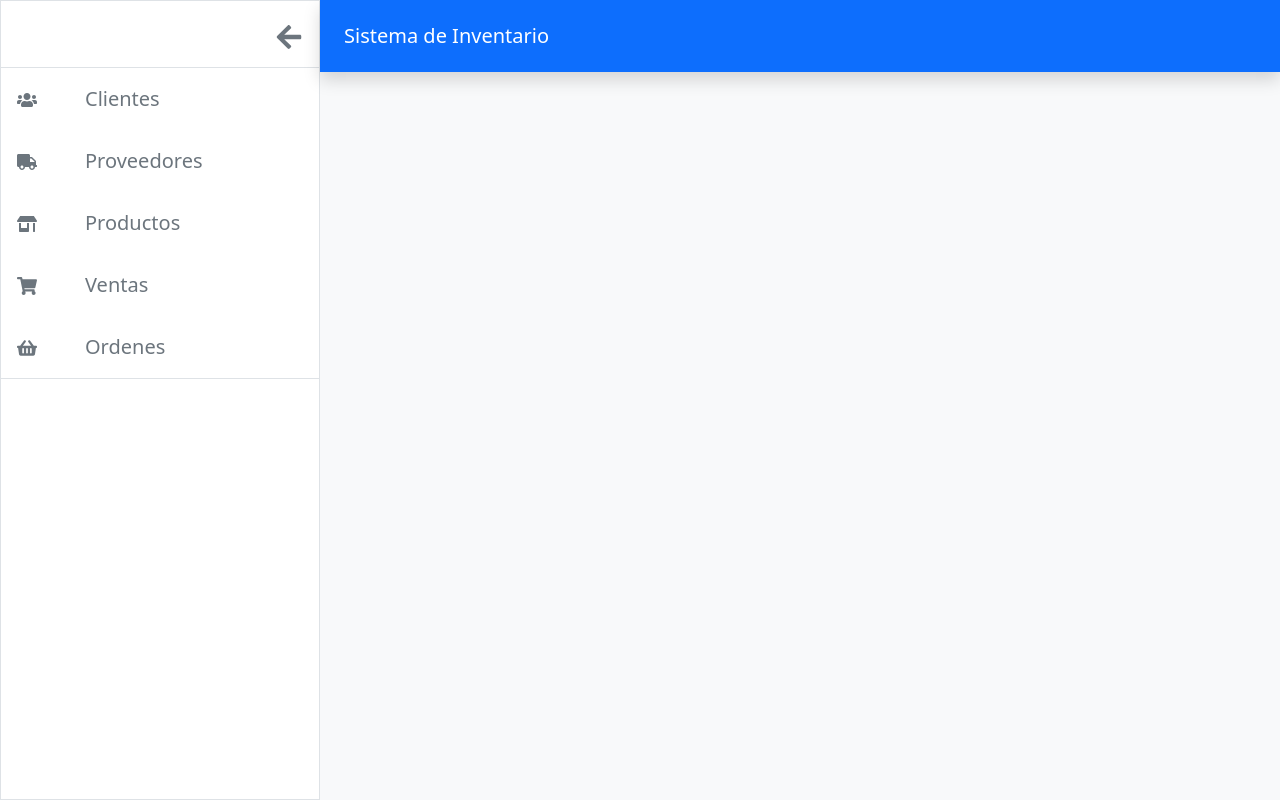
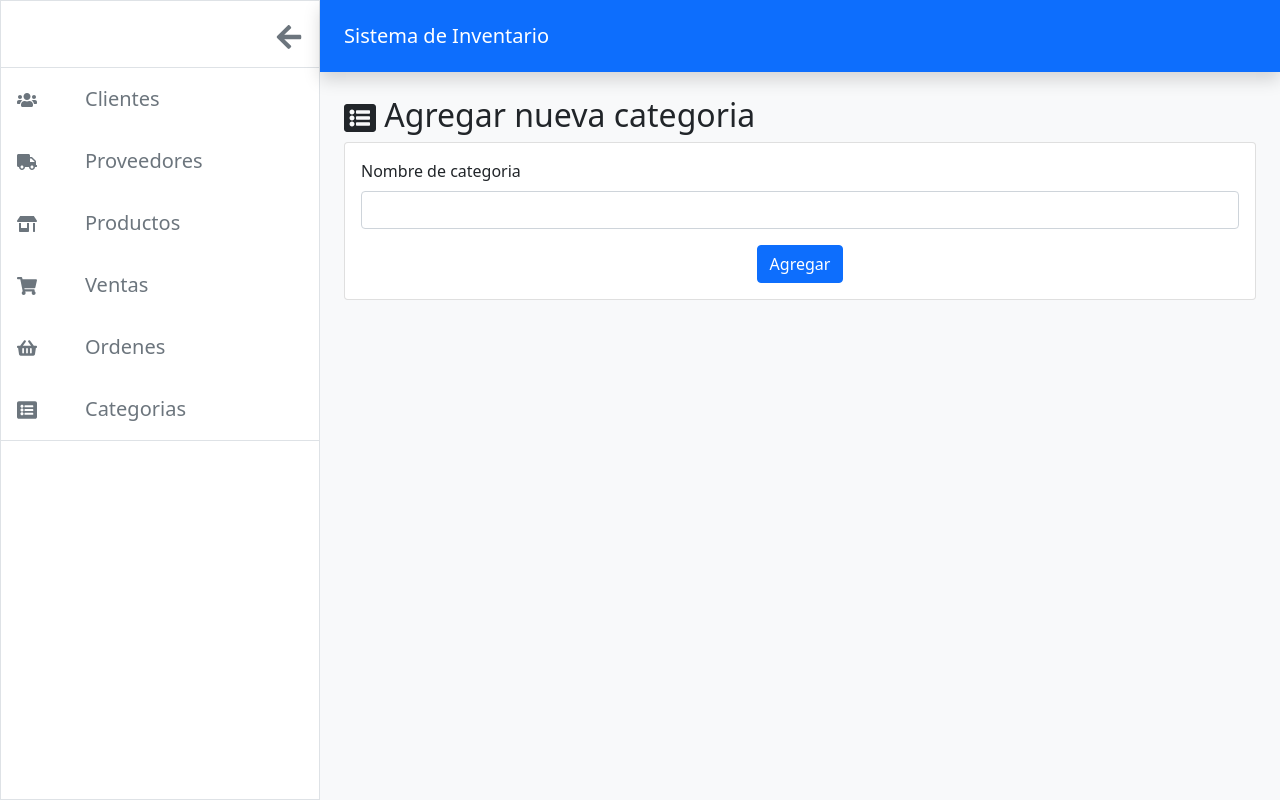
Before and after one commit to diegoalbert27/inventory-system, a React (Create React App) app in the folder client/: page /categories/add in a window 1280 px wide. Built offline with nearby package versions, Linux system fonts and the light colour scheme.

Commit message:
categories module added frontend

```diff
--- a/client/src/App.jsx
+++ b/client/src/App.jsx
@@ -15,6 +15,8 @@ import {
   Order,
   Customer,
   CustomerForm,
+  Category,
+  CategoryForm
 } from "./pages"
 import { Routes, Route } from "react-router-dom"
 
@@ -47,6 +49,9 @@ export function App() {
               <Route path="/orders" element={<Orders />} />
               <Route path="/orders/add" element={<OrdersForm />} />
               <Route path="/orders/:code" element={<Order />} />
+
+              <Route path="/categories" element={<Category />} />
+              <Route path="/categories/add" element={<CategoryForm />} />
             </Routes>
           </div>
         </div>
--- a/client/src/api/category.js
+++ b/client/src/api/category.js
@@ -5,3 +5,11 @@ const API = "/api/category"
 export async function getCategories() {
   return await axios.get(API)
 }
+
+export async function createCategory(category) {
+  return await axios.post(API, category)
+}
+
+export async function updateCategory(id, newCategoryFields) {
+  return await axios.put(`${API}/${id}`, newCategoryFields)
+}
--- /dev/null
+++ b/client/src/components/category/Item.jsx
@@ -0,0 +1,27 @@
+import React from "react"
+import { FaTrashAlt } from "react-icons/fa"
+
+export function Item({ category, i, removeCategory }) {
+  const codigo = category.codigo.substring((category.codigo.length - 4), category.codigo.length)
+
+  const handleClick = () => {
+    const isConfirm = window.confirm("Desea eliminiar al cliente")
+
+    if (isConfirm) {
+      removeCategory(category.id)
+    }
+  }
+
+  return (
+    <tr>
+      <th>{i}</th>
+      <td>{category.name}</td>
+      <td>{codigo.toUpperCase()}</td>
+      <td>
+        <button className="btn btn-danger" onClick={handleClick}>
+          <FaTrashAlt />
+        </button>
+      </td>
+    </tr>
+  )
+}
--- /dev/null
+++ b/client/src/components/category/Table.jsx
@@ -0,0 +1,22 @@
+import React from "react"
+import { Item } from "./Item"
+
+export function Table({ categories, removeCategory }) {
+  return (
+    <table className="table table-sm">
+      <thead>
+        <tr>
+          <th>#</th>
+          <th>Categoria</th>
+          <th>Codigo</th>
+          <th></th>
+        </tr>
+      </thead>
+      <tbody>
+        {categories.map((category, i) => (
+          <Item key={category.id} category={category} i={i + 1} removeCategory={removeCategory} />
+        ))}
+      </tbody>
+    </table>
+  )
+}
--- a/client/src/components/layout/Sidebar.jsx
+++ b/client/src/components/layout/Sidebar.jsx
@@ -1,5 +1,5 @@
 import React from "react"
-import { FaArrowLeft, FaUsers, FaShoppingBasket, FaShoppingCart, FaStoreAlt, FaTruck } from "react-icons/fa"
+import { FaArrowLeft, FaUsers, FaShoppingBasket, FaShoppingCart, FaStoreAlt, FaTruck, FaListAlt } from "react-icons/fa"
 import { Link } from "react-router-dom"
 
 export function Sidebar() {
@@ -54,6 +54,14 @@ export function Sidebar() {
             <span className="fs-5 text-secondary">Ordenes</span>
           </div>
         </Link>
+        <Link className="outline-0" to="/categories">
+          <div className="d-flex link-container p-3">
+            <span className="me-5 fs-5 text-secondary">
+              <FaListAlt />
+            </span>
+            <span className="fs-5 text-secondary">Categorias</span>
+          </div>
+        </Link>
       </div>
     </nav>
   )
--- /dev/null
+++ b/client/src/pages/Category.jsx
@@ -0,0 +1,67 @@
+import React, { useState, useEffect } from "react"
+import toast, { Toaster } from "react-hot-toast"
+import { FaPlusCircle, FaListAlt } from "react-icons/fa"
+import { Link, useLocation } from "react-router-dom"
+import { getCategories, updateCategory } from "../api/category"
+import { Table } from "../components/category/Table"
+import { Spinner } from "../components/Spinner"
+
+export function Category() {
+  const [categories, setCategories] = useState([])
+
+  const location = useLocation()
+
+  const notify = () => {
+    if (location.state) {
+      toast.success('Agregado Satisfactoriamente!')
+    }
+  }
+
+  useEffect(() => {
+    ;(async () => {
+      const { data } = await getCategories()
+      const categories = data.categories.filter(category => category.actived !== 0)
+      setCategories(categories)
+      notify()
+    })()
+  }, [])
+
+  const removeCategory = async (id) => {
+    const newCategories = categories.filter(category => category.id !== id)
+    const category = categories.find(category => category.id === id)
+    const newCategory = {
+      ...category,
+      actived: 0
+    }
+    await updateCategory(id, newCategory)
+    setCategories(newCategories)
+  }
+
+  return (
+    <section>
+      <h2>
+        <FaListAlt /> Categorias
+      </h2>
+
+      <div className="card">
+        <Link className="btn btn-primary" to="/categories/add">
+          <span>
+            <FaPlusCircle />
+          </span>{" "}
+          Agregar nuevo categoria
+        </Link>
+        <div className="card-body card-table">
+          <Toaster />
+          {categories.length > 0 ? (
+            <Table
+              categories={categories}
+              removeCategory={removeCategory}
+            />
+          ) : (
+            <Spinner />
+          )}
+        </div>
+      </div>
+    </section>
+  )
+}
--- /dev/null
+++ b/client/src/pages/CategoryForm.jsx
@@ -0,0 +1,63 @@
+import React, { useState } from "react"
+import { FaListAlt } from "react-icons/fa"
+import { useNavigate } from "react-router-dom"
+import toast, { Toaster } from 'react-hot-toast';
+import { createCategory } from "../api/category";
+
+export function CategoryForm() {
+  const [category, setCategory] = useState({
+    name: "",
+  })
+
+  const navigate = useNavigate()
+
+  const handleChange = (e) => {
+    category[e.target.name] = e.target.value
+    setCategory(category)
+  }
+
+  const handleSubmit = (e) => {
+    e.preventDefault()
+
+    const fieldEmpty = Object.values(category).filter((field) => field === "").length
+
+    const isValid = fieldEmpty > 0 ? false : true
+
+    const createData = async () => {
+      await createCategory(category)
+      navigate('/categories', { state: true })
+    }
+
+    isValid ? createData() : toast.error('Los campos son requeridos')
+  }
+
+  return (
+    <div>
+      <h2>
+        <FaListAlt /> Agregar nueva categoria
+      </h2>
+      <div className="card mb-3">
+        <div className="card-body">
+          <Toaster />
+          <form className="row g-3" onSubmit={handleSubmit}>
+            <div className="col-md">
+              <label className="form-label">Nombre de categoria</label>
+              <input
+                type="text"
+                className="form-control"
+                name="name"
+                onChange={handleChange}
+              />
+            </div>
+
+            <div className="text-center">
+              <button type="submit" className="btn btn-primary">
+                Agregar
+              </button>
+            </div>
+          </form>
+        </div>
+      </div>
+    </div>
+  )
+}
--- a/client/src/pages/index.js
+++ b/client/src/pages/index.js
@@ -11,3 +11,5 @@ export { ProviderForm } from './ProviderForm'
 export { Sales } from './Sales'
 export { Sale } from './Sale'
 export { SalesForm } from './SalesForm'
+export { Category } from './Category'
+export { CategoryForm } from './CategoryForm'
```
